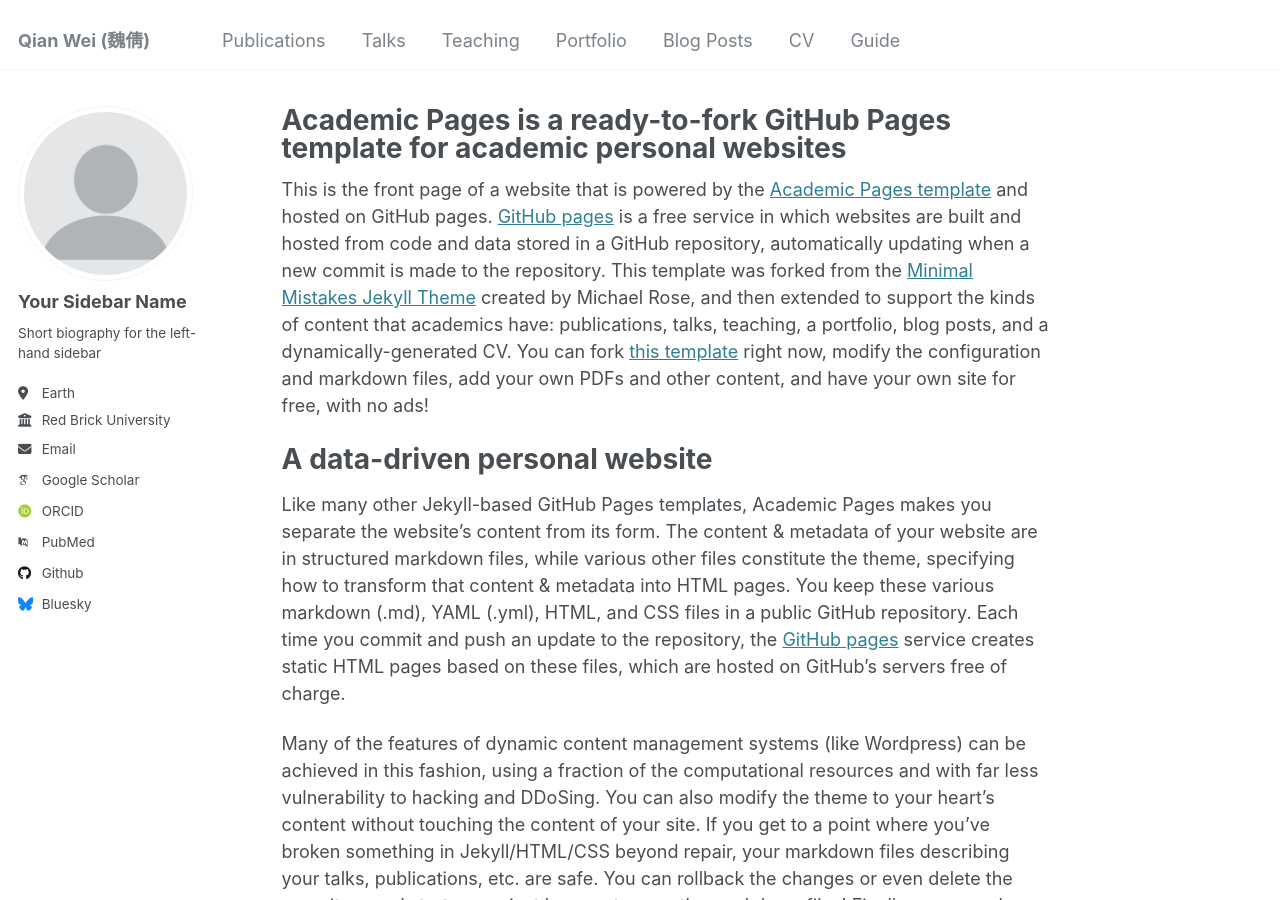
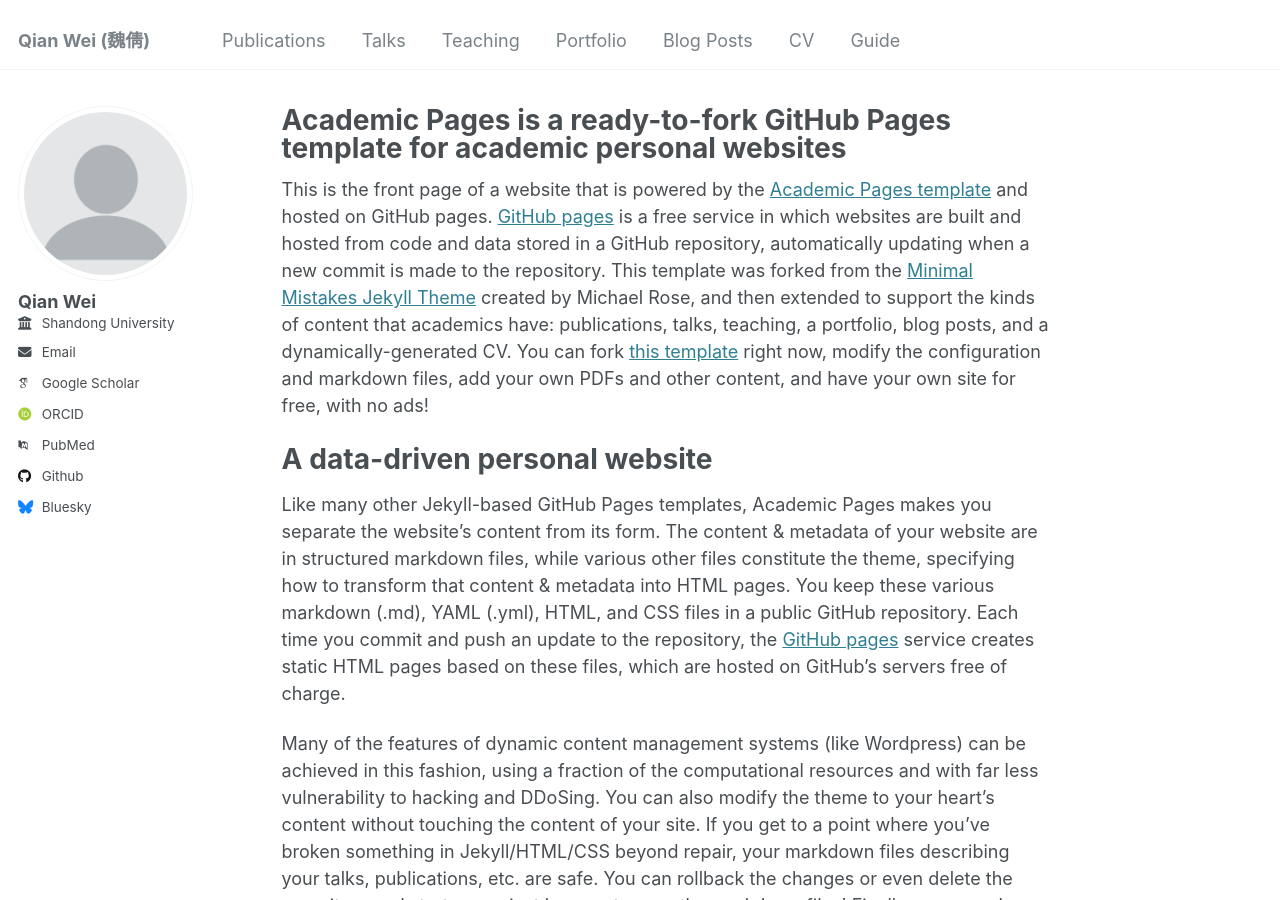
Before and after one commit to starry12/starry12.github.io, a Jekyll site: the page built from _pages/about.md, in a window 1280 px wide and 900 px high. Built offline with Jekyll 4.4.1, drawn with Linux system fonts in a browser that asks for light colours; some web fonts are replaced.

Commit message:
Update _config.yml

```diff
--- a/_config.yml
+++ b/_config.yml
@@ -22,13 +22,13 @@
 author:
   # Biographic information
   avatar           : "profile.png"
-  name             : "Your Sidebar Name"
+  name             : "Qian Wei"
   pronouns         : # example: "she/her"
-  bio              : "Short biography for the left-hand sidebar"
-  location         : "Earth"
-  employer         : "Red Brick University"
+  #bio              : ""
+  #location         : "Earth"
+  employer         : "Shandong University"
   uri              : # URL
-  email            : "none@example.org"
+  email            : "wei.qian@mail.sdu.edu.cn"
 
   # Academic websites
   arxiv            : # URL - Update with the correct link to your profile
```
